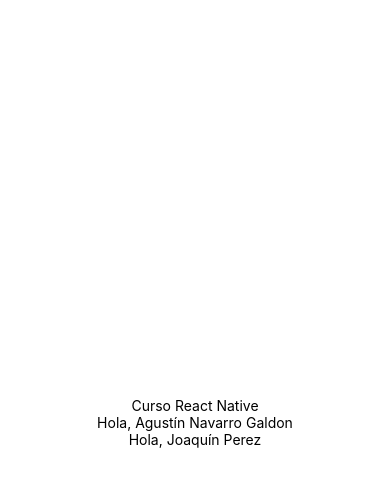
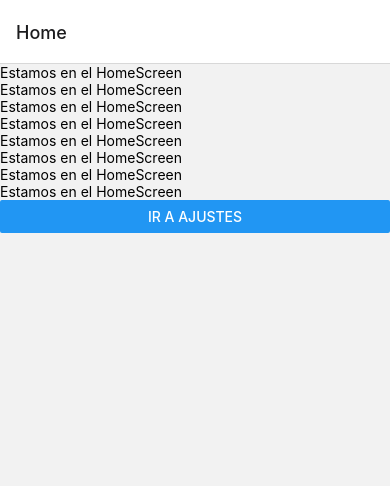
Before and after one commit to jorgetrad99/curso-introduccion-react-native, a React Native app: screen / in a window 390 px wide. Shown: the top 486 px of the page. Built offline with nearby package versions, Linux system fonts and the light colour scheme.

Commit message:
Navigation Stacks

```diff
--- a/App.js
+++ b/App.js
@@ -1,15 +1,11 @@
 import { StyleSheet, Text, View } from 'react-native';
 import { NavigationContainer } from '@react-navigation/native';
-import Saludar from './src/components/Saludar';
+import NavigationStack from './src/navigation/NavigationStack';
 
 export default function App() {
   return (
     <NavigationContainer>
-      <View style={styles.container}>
-        <Text>Curso React Native</Text>
-        <Saludar />
-        <Saludar firstName='Joaquín' lastName='Perez' />
-      </View>
+      <NavigationStack />
     </NavigationContainer>
   );
 }
--- /dev/null
+++ b/src/navigation/NavigationStack.jsx
@@ -0,0 +1,17 @@
+import React from 'react';
+import { createNativeStackNavigator } from '@react-navigation/native-stack';
+import HomeScreen from '../screens/HomeScreen';
+import SettingsScreen from '../screens/SettingsScreen';
+
+const Stack = createNativeStackNavigator();
+
+const NavigationStack = () => {
+    return (
+        <Stack.Navigator initialRouteName='Home'>
+            <Stack.Screen name="Home" component={HomeScreen} />
+            <Stack.Screen name="Settings" component={SettingsScreen} />
+        </Stack.Navigator>
+    );
+}
+
+export default NavigationStack;
--- /dev/null
+++ b/src/screens/HomeScreen.jsx
@@ -0,0 +1,27 @@
+import React from 'react';
+
+import { View, Text, Button } from 'react-native';
+
+const HomeScreen = (props) => {
+    console.log(props)
+    const { navigation } = props
+
+    const goToSettings = () => {
+        navigation.navigate("Settings")
+    };
+    return (
+        <View>
+            <Text>Estamos en el HomeScreen</Text>
+            <Text>Estamos en el HomeScreen</Text>
+            <Text>Estamos en el HomeScreen</Text>
+            <Text>Estamos en el HomeScreen</Text>
+            <Text>Estamos en el HomeScreen</Text>
+            <Text>Estamos en el HomeScreen</Text>
+            <Text>Estamos en el HomeScreen</Text>
+            <Text>Estamos en el HomeScreen</Text>
+            <Button onPress={goToSettings} title='Ir a Ajustes' />
+        </View>
+    );
+};
+
+export default HomeScreen;
--- /dev/null
+++ b/src/screens/SettingsScreen.jsx
@@ -0,0 +1,22 @@
+import React from 'react';
+import { View, Text, Button } from 'react-native';
+
+const SettingsScreen = (props) => {
+    const { navigation } = props;
+
+    const goToPage = (pageName) => {
+        navigation.navigate(pageName);
+    };
+    return (
+        <View>
+            <Text>Estamos en SettingsScreen</Text>
+            <Text>Estamos en SettingsScreen</Text>
+            <Text>Estamos en SettingsScreen</Text>
+            <Text>Estamos en SettingsScreen</Text>
+            <Text>Estamos en SettingsScreen</Text>
+            <Button onPress={() => goToPage("Home")} title='Ir a Home' />
+        </View>
+    );
+}
+
+export default SettingsScreen;
```
